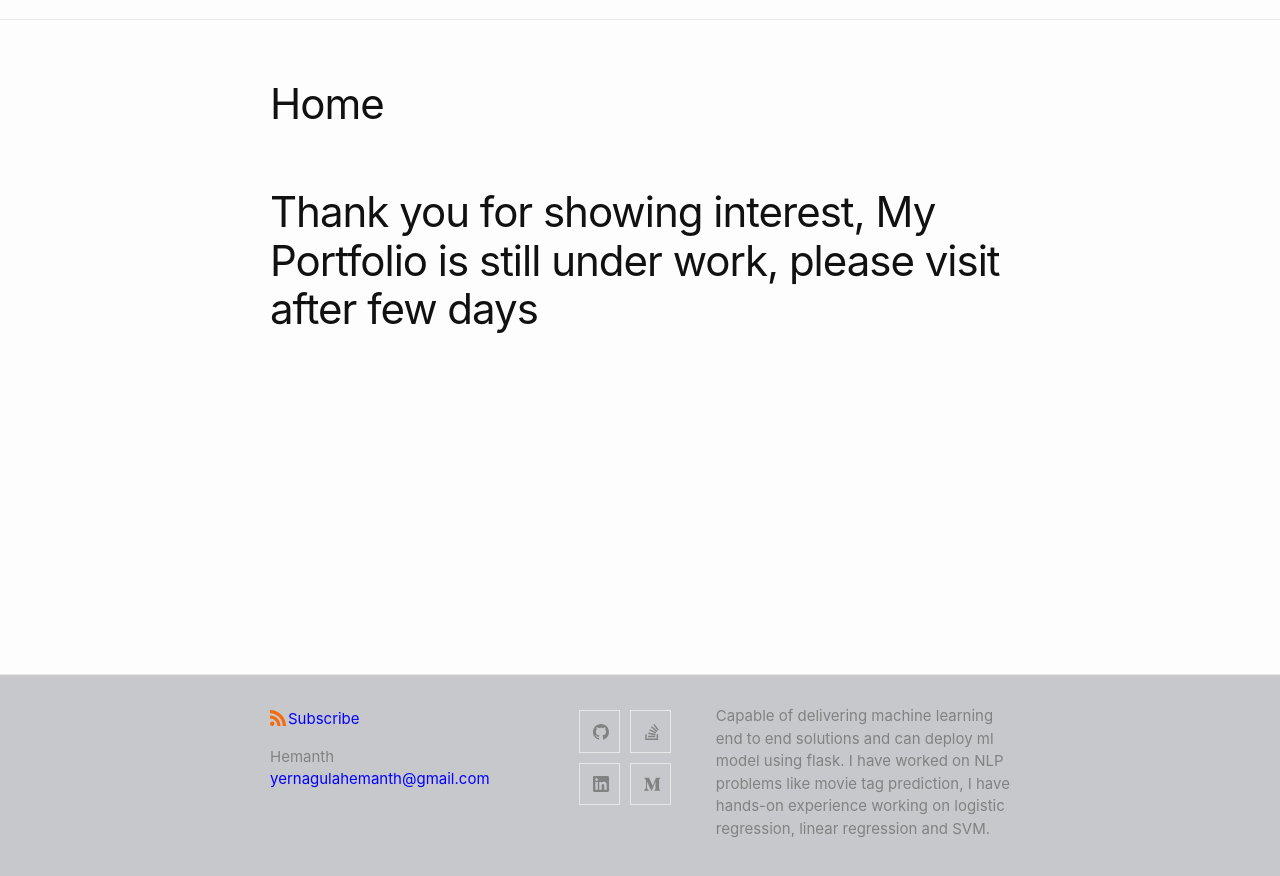
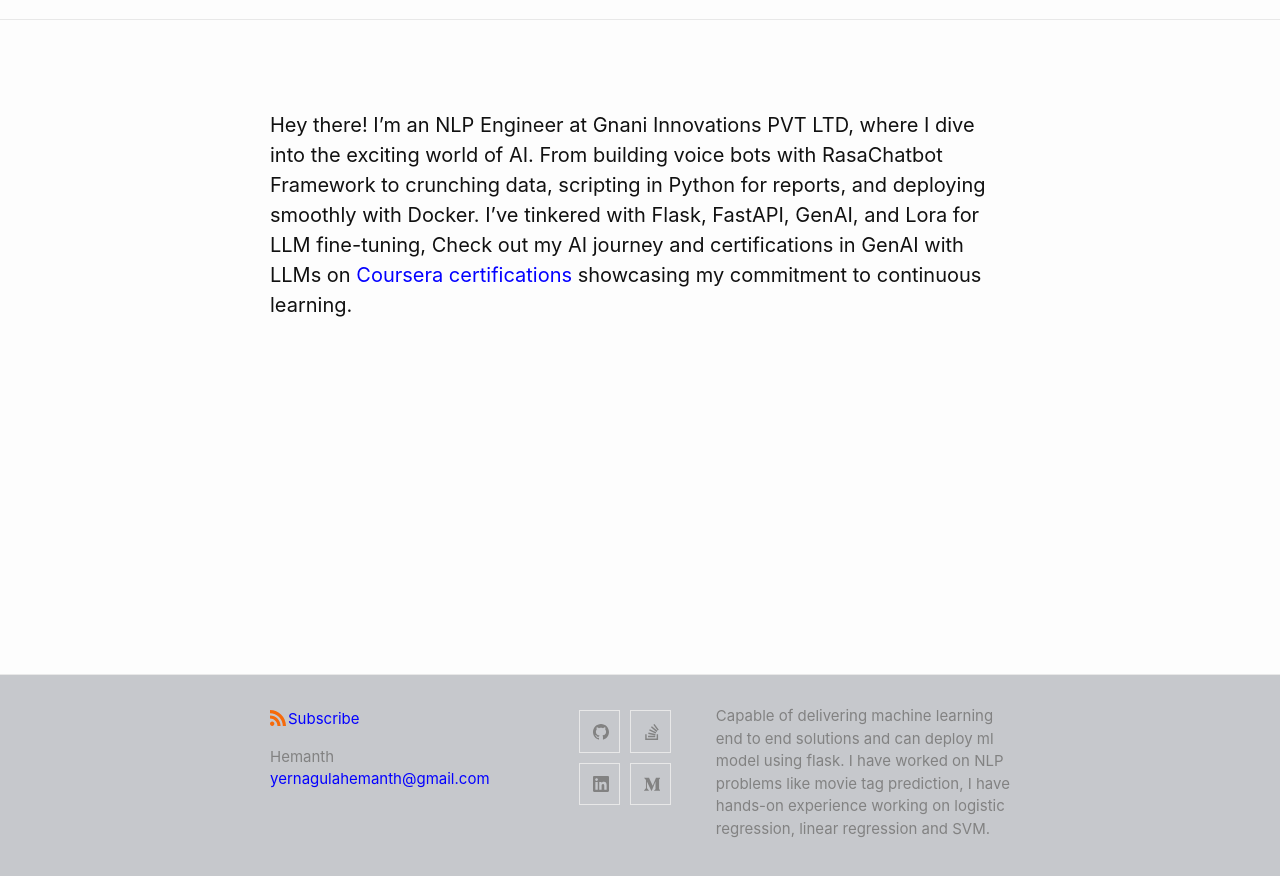
Before and after one commit to hemanthyernagula/hemanthyernagula.github.io, a Jekyll site: the page built from index.md, in a window 1280 px wide. Shown: the top 876 px of the page. Built offline with Jekyll 4.4.1, drawn with Linux system fonts in a browser that asks for light colours; comment, search, counter and statistics services are not loaded.

Commit message:
Updated Home page

```diff
--- a/index.md
+++ b/index.md
@@ -3,7 +3,13 @@
 # To modify the layout, see https://jekyllrb.com/docs/themes/#overriding-theme-defaults
 
 layout: page
-title: Home
+title:
 ---
+<!-- ##### Passionate NLP Engineer with a solid foundation from AppliedAICourse.com, currently driving innovation at Gnani Innovations PVT LTD. Experienced in tackling diverse challenges, from crafting Voice Bots with RasaChatbot to fine-tuning LLMs using Lora. Proficient in Python, Flask, Fastapi, Docker, and adept at integrating technologies like Asterisk for real-time voice bot interactions. -->
 
-# Thank you for showing interest, My Portfolio is still under work, please visit after few days
+<!-- ##### Welcome to my portfolio! I am a skilled NLP engineer at Gnani Innovations PVT LTD, specializing in tasks such as "Inverse Text Normalization" for Indian languages and crafting voice bots using the Rasa Chatbot Framework. With expertise in data analysis, Python scripting for automated reporting, and deploying solutions with Docker and frameworks like Flask and FastAPI, I bring a comprehensive skill set. I have also ventured into real-time communication by integrating Asterisk (SIP server) with Python, enabling the creation of dynamic voice bots and triggering live calls. Explore my GitHub page to delve deeper into my diverse and impactful projects. -->
+
+<!-- #### AI enthusiast and NLP Engineer at Gnani Innovations PVT LTD, I specialize in diverse AI applications—from tackling 'Inverse Text Normalization' challenges in Indian languages to crafting dynamic voice bots using RasaChatbot Framework. With a robust skill set spanning data analysis, Python scripting, API integration (Flask, FastAPI), Docker deployments, and LLM fine-tuning with Lora, I bring innovation to life. Check out my [Coursera certifications](https://coursera.org/share/38ea929cc5190f9eee1121f24a4faad9) in GenAI with LLMs, showcasing my commitment to continuous learning. -->
+
+
+#### Hey there! I'm an NLP Engineer at Gnani Innovations PVT LTD, where I dive into the exciting world of AI. From building voice bots with RasaChatbot Framework to crunching data, scripting in Python for reports, and deploying smoothly with Docker.  I've tinkered with Flask, FastAPI, GenAI, and Lora for LLM fine-tuning, Check out my AI journey and certifications in GenAI with LLMs on [Coursera certifications](https://coursera.org/share/38ea929cc5190f9eee1121f24a4faad9) showcasing my commitment to continuous learning.
```
